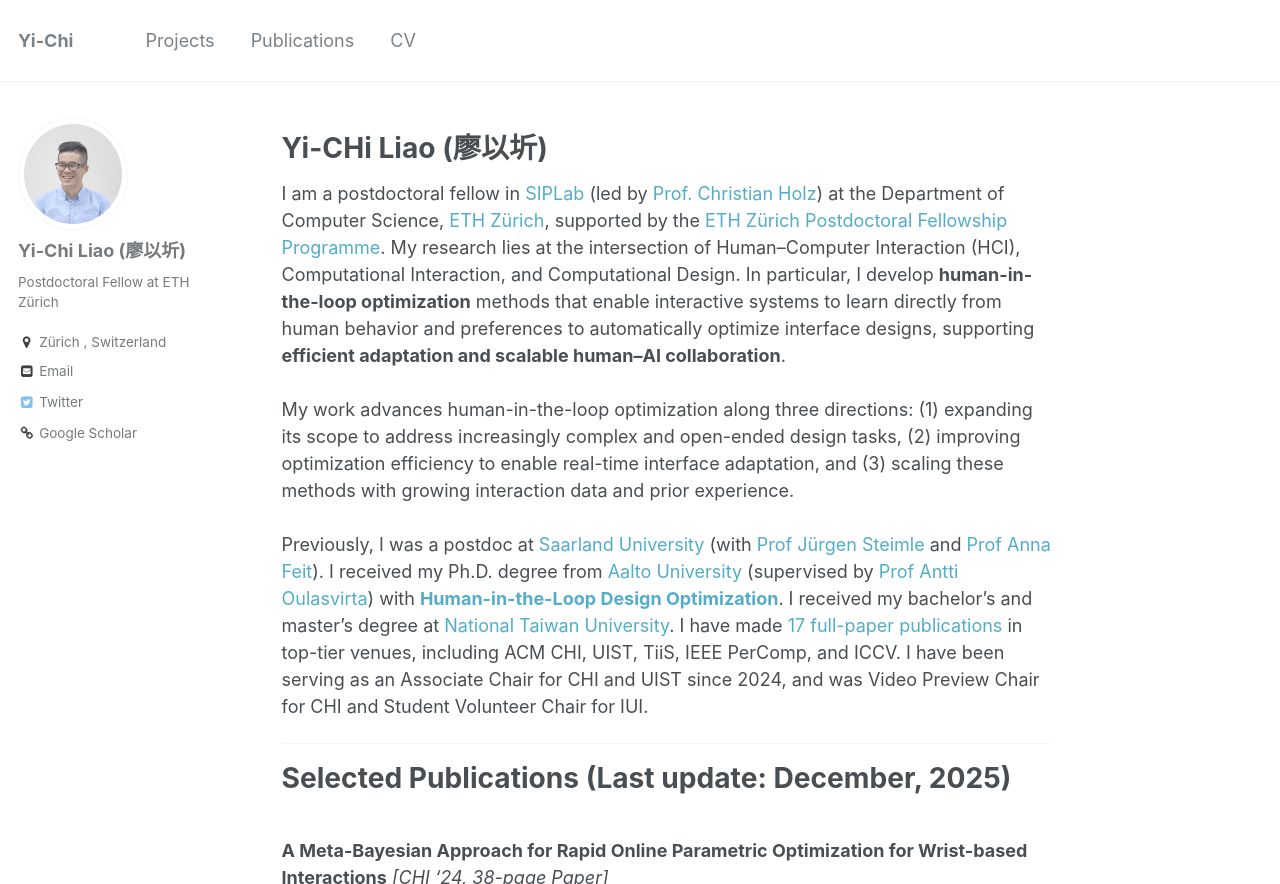
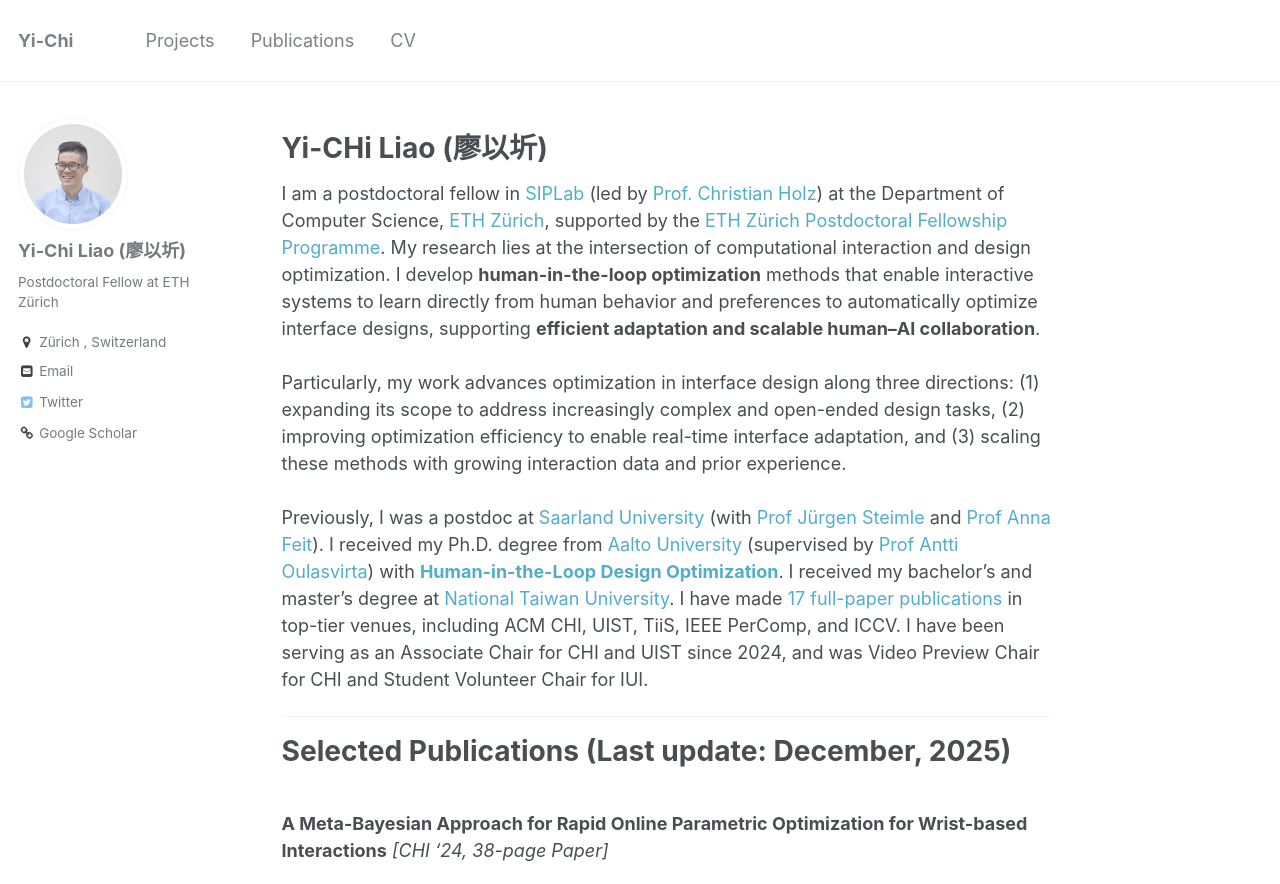
Before and after one commit to yichiliao/yichiliao.github.io, a Jekyll site: the page built from _pages/about.md, in a window 1280 px wide and 900 px high, cut to the strip 0-884 px from the top of the window. Built offline with Jekyll 4.4.1, drawn with Linux system fonts in a browser that asks for light colours.

Commit message:
updating publications

```diff
--- a/_pages/about.md
+++ b/_pages/about.md
@@ -8,10 +8,10 @@
   - /about.html
 ---
 # **Yi-CHi Liao (廖以圻)**
-I am a postdoctoral fellow in [SIPLab](https://siplab.org/) (led by [Prof. Christian Holz](https://www.christianholz.net/)) at the Department of Computer Science, [ETH Zürich](https://ethz.ch/en.html), supported by the [ETH Zürich Postdoctoral Fellowship Programme](https://ethz.ch/en/research/research-promotion/eth-fellowships.html). My research lies at the intersection of Human–Computer Interaction (HCI), Computational Interaction, and Computational Design. In particular, I develop **human-in-the-loop optimization** methods that enable interactive systems to learn directly from human behavior and preferences to automatically optimize interface designs, supporting **efficient adaptation and scalable human–AI collaboration**.
+I am a postdoctoral fellow in [SIPLab](https://siplab.org/) (led by [Prof. Christian Holz](https://www.christianholz.net/)) at the Department of Computer Science, [ETH Zürich](https://ethz.ch/en.html), supported by the [ETH Zürich Postdoctoral Fellowship Programme](https://ethz.ch/en/research/research-promotion/eth-fellowships.html). My research lies at the intersection of computational interaction and design optimization. I develop **human-in-the-loop optimization** methods that enable interactive systems to learn directly from human behavior and preferences to automatically optimize interface designs, supporting **efficient adaptation and scalable human–AI collaboration**.
 <br>
 <br>
-My work advances human-in-the-loop optimization along three directions: (1) expanding its scope to address increasingly complex and open-ended design tasks, (2) improving optimization efficiency to enable real-time interface adaptation, and (3) scaling these methods with growing interaction data and prior experience.
+Particularly, my work advances optimization in interface design along three directions: (1) expanding its scope to address increasingly complex and open-ended design tasks, (2) improving optimization efficiency to enable real-time interface adaptation, and (3) scaling these methods with growing interaction data and prior experience.
 <br>
 <br>
 Previously, I was a postdoc at [Saarland University](https://www.uni-saarland.de/en/home.html) (with [Prof Jürgen Steimle](https://hci.cs.uni-saarland.de/people/juergen-steimle/) and [Prof Anna Feit](http://annafeit.de/)). I received my Ph.D. degree from [Aalto University](https://www.aalto.fi/en) (supervised by [Prof Antti Oulasvirta](https://users.aalto.fi/~oulasvir/)) with [**Human-in-the-Loop Design Optimization**](https://drive.google.com/file/d/1UcH6LuV7GiyRMvrVb9EZ34z-FeGPDBS7/view?usp=sharing). I received my bachelor’s and master’s degree at [National Taiwan University](https://www.ntu.edu.tw/english/). I have made [17 full-paper publications](https://scholar.google.com/citations?user=Ddny4V4AAAAJ&hl=en) in top-tier venues, including ACM CHI, UIST, TiiS, IEEE PerComp, and ICCV. I have been serving as an Associate Chair for CHI and UIST since 2024, and was Video Preview Chair for CHI and Student Volunteer Chair for IUI.
```
